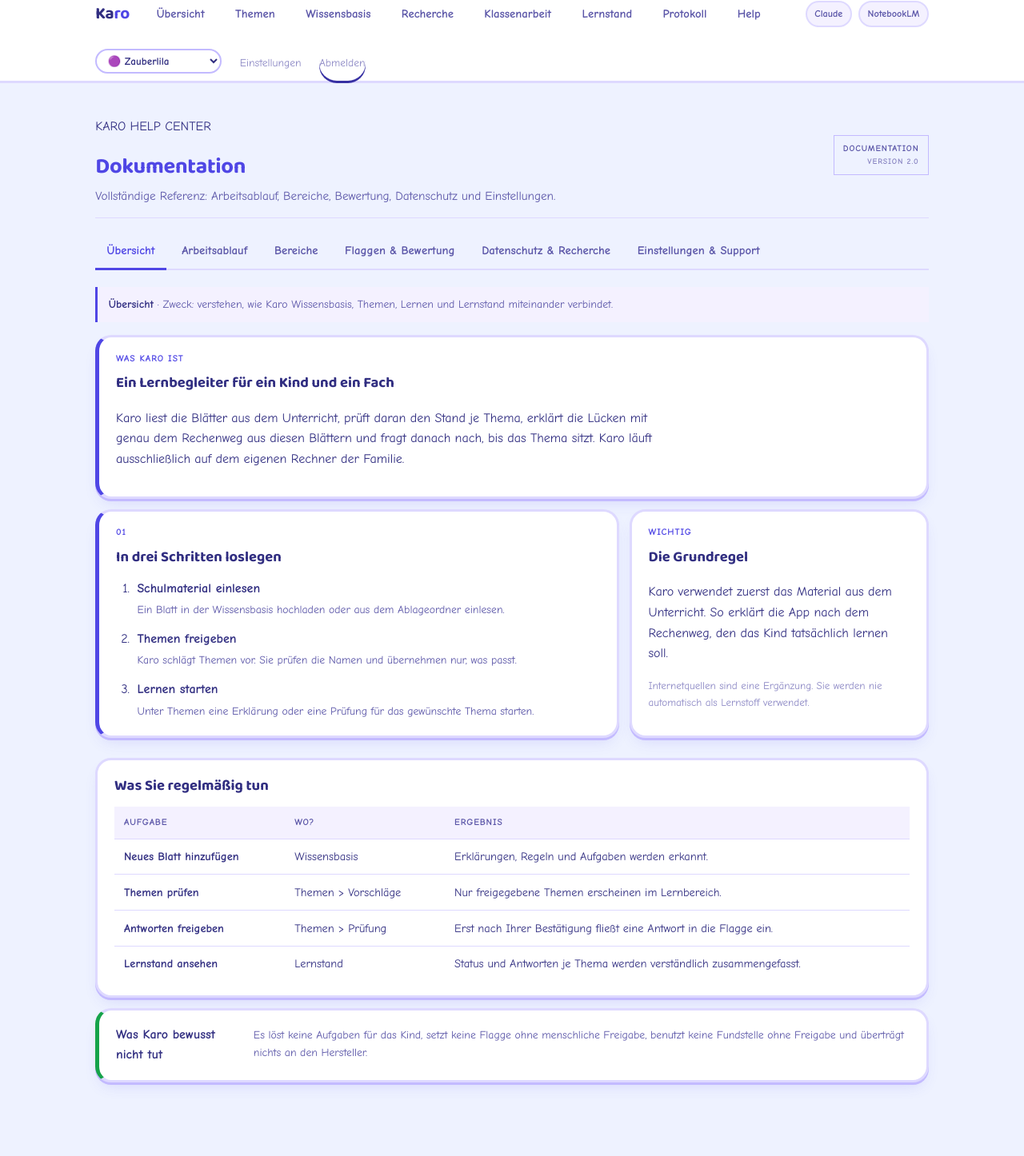
After one commit to Ferid1088/karo, a Python web app: template app/templates/hilfe.html in a window 1280 px wide. The commit adds this page. Shown: the whole page at 80% size. Run offline with Jinja, Linux system fonts and the light colour scheme; the template is opened without the code that fills it, so the values that code supplies are empty.

Commit message:
Add full Help center documentation and wire it into navigation
Rewrites the Hilfe page into a complete, professional reference covering
the workflow, every area of the app, the flag/grading rule, privacy and
research sourcing, and settings/support — replacing the earlier partial
draft. Adds the /hilfe route, nav link, and supporting CSS; bumps the
Claude Code container's max output tokens for longer generations.

Co-Authored-By: Claude Sonnet 5 <noreply@anthropic.com>
Claude-Session: https://claude.ai/code/session_01L5hZaBrXSrNqDz8Rhgggox

```diff
--- a/app/routers/eltern.py
+++ b/app/routers/eltern.py
@@ -261,6 +261,11 @@ def lernstand(request: Request):
                   rule_min_evidenz=cfg.rule_min_evidenz)
 
 
+@router.get("/hilfe", response_class=HTMLResponse)
+def hilfe(request: Request):
+    return render(request, "hilfe.html")
+
+
 @router.post("/export")
 async def export_jetzt(request: Request):
     pfad = await run_in_threadpool(export.nach_freigabe)
--- a/app/static/karo.css
+++ b/app/static/karo.css
@@ -191,6 +191,69 @@ h1 + .sub, h2 + .sub { color: var(--muted); font-size: 0.95rem; margin: 0 0 1rem
 table { width: 100%; border-collapse: collapse; font-size: 0.9rem; }
 .tablewrap { overflow-x: auto; background: var(--surface);
   border: 3px solid var(--border); border-radius: var(--radius); box-shadow: var(--shadow-clay); }
+.hilfe-kopf { display: flex; align-items: center; justify-content: space-between;
+  gap: 1rem; margin-bottom: 1.2rem; }
+.hilfe-kopf h1 { margin-bottom: 0.15rem; }
+.hilfe-kopf .sub { margin-bottom: 0; }
+.help-center-header { padding-bottom: 0.9rem; border-bottom: 1px solid var(--border); }
+.help-doc-label { padding: 0.55rem 0.7rem; border: 1px solid var(--border-firm);
+  color: var(--muted); font-size: 0.68rem; font-weight: 700; letter-spacing: 0.08em;
+  line-height: 1.4; text-align: right; }
+.help-doc-label span { color: var(--faint); font-size: 0.62rem; font-weight: 600; }
+.help-panel-intro { margin: 0 0 1rem; padding: 0.7rem 0.85rem; color: var(--muted);
+  background: var(--surface-2); border-left: 3px solid var(--ink); font-size: 0.86rem; }
+.help-panel-intro strong { color: var(--text); }
+.hilfe-kopf-marke { display: grid; place-items: center; width: 3rem; height: 3rem;
+  border: 3px solid var(--ink); border-radius: 50%; color: var(--ink);
+  font-size: 1.5rem; font-weight: 700; background: var(--ink-soft); }
+.hilfe-grid { display: grid; grid-template-columns: minmax(0, 1.4fr) minmax(260px, 0.8fr);
+  gap: 0.8rem; margin-bottom: 0.8rem; }
+.hilfe-card { margin-bottom: 0.8rem; }
+.hilfe-card h2 { margin-top: 0; font-size: 1.15rem; }
+.hilfe-card p { max-width: 72ch; }
+.hilfe-card-primary { border-left: 5px solid var(--ink); }
+.hilfe-kapitel { display: block; margin-bottom: 0.45rem; color: var(--ink);
+  font-size: 0.72rem; font-weight: 700; letter-spacing: 0.08em; text-transform: uppercase; }
+.hilfe-schritte { display: grid; gap: 0.8rem; padding-left: 1.4rem; margin: 0; }
+.hilfe-schritte li { padding-left: 0.25rem; }
+.hilfe-schritte strong, .hilfe-schritte span { display: block; }
+.hilfe-schritte span { margin-top: 0.18rem; color: var(--muted); font-size: 0.86rem; }
+.hilfe-tabelle th, .hilfe-tabelle td { padding: 0.65rem 0.75rem; }
+.hilfe-tabelle td:first-child { font-weight: 700; color: var(--text); white-space: nowrap; }
+.hilfe-timeline { display: grid; gap: 0.8rem; margin-top: 1rem; }
+.hilfe-timeline > div { display: flex; gap: 0.8rem; align-items: flex-start; }
+.hilfe-timeline b { display: grid; place-items: center; flex: 0 0 1.8rem; height: 1.8rem;
+  border-radius: 50%; background: var(--ink); color: #fff; font-size: 0.8rem; }
+.hilfe-timeline strong, .hilfe-timeline small { display: block; }
+.hilfe-timeline small { margin-top: 0.15rem; color: var(--muted); font-size: 0.86rem; line-height: 1.45; }
+.hilfe-notiz { display: flex; gap: 0.7rem; align-items: baseline; border-left: 5px solid var(--ok); }
+.hilfe-notiz span { color: var(--muted); font-size: 0.86rem; }
+.help-section { margin-bottom: 1rem; padding: 1.15rem 1.2rem; background: var(--surface);
+  border: 1px solid var(--border); border-radius: var(--radius-sm); box-shadow: var(--shadow-clay); }
+.help-section > h2 { margin-top: 0; font-size: 1.15rem; }
+.help-section-heading { display: flex; gap: 0.75rem; align-items: flex-start; margin-bottom: 1rem; }
+.help-section-heading > span { color: var(--ink); font-size: 0.72rem; font-weight: 800; letter-spacing: 0.08em; }
+.help-section-heading h2, .help-section-heading p { margin: 0; }
+.help-section-heading p { margin-top: 0.2rem; color: var(--muted); font-size: 0.86rem; }
+.help-reference { border-top: 1px solid var(--border); }
+.help-reference-row { display: grid; grid-template-columns: minmax(150px, 0.7fr) minmax(220px, 1.4fr) minmax(190px, 1fr);
+  gap: 1rem; padding: 0.75rem 0; border-bottom: 1px solid var(--border); color: var(--muted); font-size: 0.86rem; line-height: 1.45; }
+.help-reference-row strong { color: var(--text); }
+.help-reference-head { color: var(--faint); font-size: 0.7rem; font-weight: 700; letter-spacing: 0.07em; text-transform: uppercase; }
+.help-status-grid { display: grid; grid-template-columns: repeat(4, minmax(0, 1fr)); gap: 0.7rem; }
+.help-status-grid > div { padding: 0.8rem; background: var(--surface-2); border: 1px solid var(--border); border-radius: var(--radius-sm); }
+.help-status-grid p { margin: 0.5rem 0 0; color: var(--muted); font-size: 0.82rem; line-height: 1.4; }
+.help-grid-two { display: grid; grid-template-columns: 1fr 1fr; gap: 0.8rem; }
+.help-compact-list { margin: 0; padding-left: 1.2rem; color: var(--muted); font-size: 0.86rem; line-height: 1.65; }
+@media (max-width: 760px) {
+  .hilfe-grid { grid-template-columns: 1fr; }
+  .hilfe-kopf { align-items: flex-start; }
+  .hilfe-tabelle { min-width: 620px; }
+  .hilfe-notiz { display: block; }
+  .help-reference { overflow-x: auto; }
+  .help-reference-row { min-width: 660px; }
+  .help-grid-two { grid-template-columns: 1fr; }
+}
 .lernstand-kopf { display: flex; align-items: flex-start; justify-content: space-between;
   gap: 1rem; margin-bottom: 1rem; }
 .lernstand-kopf h1 { margin-bottom: 0.15rem; }
--- a/app/templates/base.html
+++ b/app/templates/base.html
@@ -36,6 +36,7 @@
       <a href="/klassenarbeit" class="{{ 'on' if path.startswith('/klassenarbeit') }}">Klassenarbeit</a>
       <a href="/lernstand" class="{{ 'on' if path.startswith('/lernstand') }}">Lernstand</a>
       <a href="/protokoll" class="{{ 'on' if path.startswith('/protokoll') }}">Protokoll</a>
+      <a href="/hilfe" class="{{ 'on' if path.startswith('/hilfe') }}">Help</a>
     </nav>
     <div class="spacer"></div>
     <div class="verbindungen-kopf" id="verbindungen-widget">
--- /dev/null
+++ b/app/templates/hilfe.html
@@ -0,0 +1,256 @@
+{% extends "base.html" %}
+{% block title %}Hilfe – Karo{% endblock %}
+{% block content %}
+<div class="hilfe-kopf help-center-header">
+  <div>
+    <p class="eyebrow">KARO HELP CENTER</p>
+    <h1>Dokumentation</h1>
+    <p class="sub">Vollständige Referenz: Arbeitsablauf, Bereiche, Bewertung, Datenschutz und Einstellungen.</p>
+  </div>
+  <div class="help-doc-label">DOCUMENTATION<br><span>VERSION 2.0</span></div>
+</div>
+
+<div class="tabs" data-tabgroup="hilfe" role="tablist" aria-label="Hilfebereiche">
+  <button type="button" class="tab-btn" data-tab="start">Übersicht</button>
+  <button type="button" class="tab-btn" data-tab="ablauf">Arbeitsablauf</button>
+  <button type="button" class="tab-btn" data-tab="bereiche">Bereiche</button>
+  <button type="button" class="tab-btn" data-tab="flaggen">Flaggen &amp; Bewertung</button>
+  <button type="button" class="tab-btn" data-tab="datenschutz">Datenschutz &amp; Recherche</button>
+  <button type="button" class="tab-btn" data-tab="einstellungen">Einstellungen &amp; Support</button>
+</div>
+
+<div class="tab-panel" data-tabgroup="hilfe" data-tab="start">
+  <p class="help-panel-intro"><strong>Übersicht</strong> · Zweck: verstehen, wie Karo Wissensbasis, Themen, Lernen und Lernstand miteinander verbindet.</p>
+  <section class="card hilfe-card hilfe-card-primary">
+    <span class="hilfe-kapitel">Was Karo ist</span>
+    <h2>Ein Lernbegleiter für ein Kind und ein Fach</h2>
+    <p>Karo liest die Blätter aus dem Unterricht, prüft daran den Stand je Thema, erklärt die Lücken mit genau dem Rechenweg aus diesen Blättern und fragt danach nach, bis das Thema sitzt. Karo läuft ausschließlich auf dem eigenen Rechner der Familie.</p>
+  </section>
+  <div class="hilfe-grid">
+    <section class="card hilfe-card hilfe-card-primary">
+      <span class="hilfe-kapitel">01</span>
+      <h2>In drei Schritten loslegen</h2>
+      <ol class="hilfe-schritte">
+        <li><strong>Schulmaterial einlesen</strong><span>Ein Blatt in der Wissensbasis hochladen oder aus dem Ablageordner einlesen.</span></li>
+        <li><strong>Themen freigeben</strong><span>Karo schlägt Themen vor. Sie prüfen die Namen und übernehmen nur, was passt.</span></li>
+        <li><strong>Lernen starten</strong><span>Unter Themen eine Erklärung oder eine Prüfung für das gewünschte Thema starten.</span></li>
+      </ol>
+    </section>
+    <section class="card hilfe-card">
+      <span class="hilfe-kapitel">Wichtig</span>
+      <h2>Die Grundregel</h2>
+      <p>Karo verwendet zuerst das Material aus dem Unterricht. So erklärt die App nach dem Rechenweg, den das Kind tatsächlich lernen soll.</p>
+      <p class="hint">Internetquellen sind eine Ergänzung. Sie werden nie automatisch als Lernstoff verwendet.</p>
+    </section>
+  </div>
+
+  <section class="card hilfe-card">
+    <h2>Was Sie regelmäßig tun</h2>
+    <table class="hilfe-tabelle">
+      <thead><tr><th>Aufgabe</th><th>Wo?</th><th>Ergebnis</th></tr></thead>
+      <tbody>
+        <tr><td>Neues Blatt hinzufügen</td><td>Wissensbasis</td><td>Erklärungen, Regeln und Aufgaben werden erkannt.</td></tr>
+        <tr><td>Themen prüfen</td><td>Themen &gt; Vorschläge</td><td>Nur freigegebene Themen erscheinen im Lernbereich.</td></tr>
+        <tr><td>Antworten freigeben</td><td>Themen &gt; Prüfung</td><td>Erst nach Ihrer Bestätigung fließt eine Antwort in die Flagge ein.</td></tr>
+        <tr><td>Lernstand ansehen</td><td>Lernstand</td><td>Status und Antworten je Thema werden verständlich zusammengefasst.</td></tr>
+      </tbody>
+    </table>
+  </section>
+
+  <section class="card hilfe-card hilfe-notiz">
+    <strong>Was Karo bewusst nicht tut</strong>
+    <span>Es löst keine Aufgaben für das Kind, setzt keine Flagge ohne menschliche Freigabe, benutzt keine Fundstelle ohne Freigabe und überträgt nichts an den Hersteller.</span>
+  </section>
+</div>
+
+<div class="tab-panel" data-tabgroup="hilfe" data-tab="ablauf">
+  <p class="help-panel-intro"><strong>Arbeitsablauf</strong> · Zweck: nachvollziehen, was Karo in jeder Phase verarbeitet und welche Entscheidung als Nächstes ansteht.</p>
+  <section class="card hilfe-card">
+    <span class="hilfe-kapitel">Der Lernzyklus</span>
+    <h2>Von der Wissensbasis bis zur Klassenarbeit</h2>
+    <div class="hilfe-timeline">
+      <div><b>1</b><span><strong>Wissensbasis</strong><small>Erklär- und Aufgabenblätter werden eingelesen, in Abschnitte zerlegt und durchsuchbar abgelegt. Das ist die Faktenquelle für alles Weitere — Karo erfindet keinen Rechenweg.</small></span></div>
+      <div><b>2</b><span><strong>Themen</strong><small>Karo schlägt aus den Blättern Themen vor, ein Erwachsener gibt sie frei oder legt eigene an.</small></span></div>
+      <div><b>3</b><span><strong>Prüfen</strong><small>Zu jedem Thema erzeugt Karo Fragen — am Bildschirm oder als druckbares Blatt. Das Kind antwortet.</small></span></div>
+      <div><b>4</b><span><strong>Freigabe</strong><small>Nichts wird gespeichert, bevor ein Mensch jede Frage bestätigt, korrigiert oder bewusst übersprungen hat. Diese Freigabe ist nicht abschaltbar.</small></span></div>
+      <div><b>5</b><span><strong>Flagge</strong><small>Aus den freigegebenen Antworten berechnet Karo je Thema eine Flagge — mit einer festen Regel im Code, nicht durch das Sprachmodell.</small></span></div>
+      <div><b>6</b><span><strong>Erklären</strong><small>Zu roten und gelben Themen baut Karo eine Lerneinheit aus den eigenen Blättern (Fakten) und optional Fundstellen aus dem Netz (nur Anregung, nur nach Freigabe).</small></span></div>
+      <div><b>7</b><span><strong>Gegenprüfung</strong><small>Bevor das Kind die Erklärung sieht, prüft Karo sie gegen das Schulmaterial. Widerspricht sie dem dort gelernten Weg, wird sie verworfen und neu geschrieben — nicht angezeigt.</small></span></div>
+      <div><b>8</b><span><strong>Nachfragen im Kreis</strong><small>Nach dem Lernen kommen Verständnisfragen. Sitzt es noch nicht, erklärt Karo eine Stufe einfacher und fragt neu — bis zur eingestellten Höchstzahl an Runden. Danach hilft ein Mensch mehr als eine weitere Erklärung.</small></span></div>
+      <div><b>9</b><span><strong>Klassenarbeit</strong><small>Vorher friert Karo die Einschätzung ein, nachher wird verglichen — die einzige echte Messung, ob das System funktioniert.</small></span></div>
+    </div>
+  </section>
+  <div class="hilfe-grid">
+    <section class="card hilfe-card">
+      <h2>Mehr zum Thema</h2>
+      <p>Damit können Sie eine neue Erklärung anfordern, ohne alte Texte oder Videos zu verlieren. Die neue Erklärung erhält zusätzlichen Kontext und erscheint als neue Einheit.</p>
+    </section>
+    <section class="card hilfe-card">
+      <h2>Wenn etwas nicht passt</h2>
+      <p>Bei einer Unsicherheit startet Karo eine weitere Runde mit einer angepassten Erklärung. Alte Runden bleiben unter <strong>Runden</strong> abrufbar.</p>
+    </section>
+  </div>
+</div>
+
+<div class="tab-panel" data-tabgroup="hilfe" data-tab="bereiche">
+  <p class="help-panel-intro"><strong>Bereiche</strong> · Zweck: schnell den richtigen Ort für eine Aufgabe finden.</p>
+  <section class="card hilfe-card">
+    <h2>Die wichtigsten Bereiche</h2>
+    <table class="hilfe-tabelle bereiche-tabelle">
+      <thead><tr><th>Bereich</th><th>Wofür er da ist</th><th>Typische Aktion</th></tr></thead>
+      <tbody>
+        <tr><td><a href="/">Übersicht</a></td><td>Einstieg mit Kurzüberblick über offene Aufgaben und Status.</td><td>Nächsten Schritt öffnen</td></tr>
+        <tr><td><a href="/wissen">Wissensbasis</a></td><td>Unterrichtsmaterial als Faktengrundlage sammeln und prüfen.</td><td>Blatt hochladen, Abschnitt ansehen</td></tr>
+        <tr><td><a href="/themen">Themen</a></td><td>Themen freigeben, prüfen und Erklärungen starten.</td><td>Vorschlag übernehmen, lernen</td></tr>
+        <tr><td><a href="/recherche">Recherche</a></td><td>Zusätzliche, erlaubte Lernquellen verwalten und Fundstellen freigeben.</td><td>Quelle aktivieren, Fund freigeben</td></tr>
+        <tr><td><a href="/lernstand">Lernstand</a></td><td>Status, Antwortquoten und zeitlichen Verlauf ansehen.</td><td>Verlauf nach Jahr, Monat, Woche oder Tag gruppieren</td></tr>
+        <tr><td><a href="/klassenarbeit">Klassenarbeit</a></td><td>Prüfungen und Themen für einen Termin vorbereiten.</td><td>Arbeit anlegen, Verlauf prüfen</td></tr>
+        <tr><td><a href="/protokoll">Protokoll</a></td><td>Jeden Modellaufruf im Wortlaut einsehen, inklusive geschätzter Kosten.</td><td>Gesendeten Text prüfen, Trefferquote bewerten</td></tr>
+        <tr><td><a href="/setup">Einstellungen</a></td><td>Kind, Fach, Klassenstufe, Ausgabeformate und Verbindungen verwalten.</td><td>Ausgabeformat auswählen</td></tr>
+      </tbody>
+    </table>
+  </section>
+
+  <section class="card hilfe-card">
+    <h2>Drei Ausgabeformen für das Lernmaterial</h2>
+    <p>Die Wahl fällt je Lerneinheit, nicht einmal bei der Einrichtung — vor dem Erzeugen, auf der Themenseite.</p>
+    <table class="hilfe-tabelle">
+      <thead><tr><th>Modus</th><th>Was entsteht</th><th>Voraussetzung</th></tr></thead>
+      <tbody>
+        <tr><td>Folien mit Stimme</td><td>Autarke HTML-Datei: Folien zum Mitlesen, vorgelesen über die Sprachausgabe des Browsers, blättert selbst weiter.</td><td>Keine — Standard</td></tr>
+        <tr><td>Video (MP4)</td><td>Dieselben Folien als Video mit gesprochener Erklärung, offline erzeugt.</td><td>Volle Docker-Variante und einmal geladene Stimme</td></tr>
+        <tr><td>NotebookLM</td><td>Karo lässt ein Google-NotebookLM-Video-Overview erzeugen und legt es als MP4 ab.</td><td>Einmalige Anmeldung mit einem Google-Konto</td></tr>
+      </tbody>
+    </table>
+    <p class="hint">Fällt NotebookLM aus (Sitzung abgelaufen, Google-Oberfläche geändert), weicht Karo automatisch auf Folien mit Stimme aus und vermerkt das in der Lerneinheit.</p>
+  </section>
+</div>
+
+<div class="tab-panel" data-tabgroup="hilfe" data-tab="flaggen">
+  <p class="help-panel-intro"><strong>Flaggen &amp; Bewertung</strong> · Zweck: verstehen, wie Karo den Lernstand je Thema berechnet — der Kern des Produkts.</p>
+  <section class="help-section">
+    <div class="help-section-heading">
+      <span>REGEL</span>
+      <div>
+        <h2>Eine feste Regel im Code, kein Sprachmodell</h2>
+        <p>Die Flagge entscheidet eine reine Funktion anhand der freigegebenen Antworten — niemals eine Einschätzung des Modells.</p>
+      </div>
+    </div>
+    <div class="help-status-grid">
+      <div><span class="pill rot">Lücke (rot)</span><p>2× derselbe Verständnisfehler in den letzten 5 Antworten.</p></div>
+      <div><span class="pill gelb">wackelig (gelb)</span><p>Gemischtes Bild — der Normalzustand beim Lernen.</p></div>
+      <div><span class="pill gruen">sitzt (grün)</span><p>Die letzten 2 Übungstage vollständig fehlerfrei <strong>und</strong> insgesamt mindestens 3 richtige Antworten.</p></div>
+      <div><span class="pill" style="background:var(--surface-2); color:var(--faint); border:1px solid var(--border)">noch nicht geprüft (weiß)</span><p>Weniger als 2 verwertbare Antworten.</p></div>
+    </div>
+  </section>
+
+  <div class="hilfe-grid">
+    <section class="card hilfe-card hilfe-card-primary">
+      <span class="hilfe-kapitel">Warum in Tagen</span>
+      <h2>Gerechnet wird in Übungstagen, nicht in Zeilen</h2>
+      <p>Ein Blatt liefert fünf bis zehn Antworten am selben Tag — eine zeilenbasierte Regel wäre nie erreichbar. Wer direkt nach der Erklärung dieselben Aufgaben löst, hat sich die Erklärung gemerkt, nicht das Thema gelernt.</p>
+      <p class="hint">Rechenfehler und Flüchtigkeit lösen nie eine Lücke aus — nur derselbe Verständnisfehler, zweimal.</p>
+    </section>
+    <section class="card hilfe-card">
+      <h2>Einstellbar, aber nicht durchs Modell</h2>
+      <p>Alle Schwellen stehen in den Einstellungen. Nach dem Speichern berechnet Karo alle Flaggen sofort neu.</p>
+    </section>
+  </div>
+
+  <section class="card hilfe-card hilfe-notiz">
+    <strong>Warum die Freigabe nicht abschaltbar ist</strong>
+    <span>Wie gut Handschrift erkannt wird, ist die entscheidende Unbekannte. Ohne menschliche Freigabe jeder Antwort gäbe es keine verlässliche Rückmeldung, ob eine Flagge stimmt — die Freigabe ist deshalb die eigentliche Qualitätskontrolle, nicht nur eine Formalie.</span>
+  </section>
+</div>
+
+<div class="tab-panel" data-tabgroup="hilfe" data-tab="datenschutz">
+  <p class="help-panel-intro"><strong>Datenschutz &amp; Recherche</strong> · Zweck: genau wissen, was Karo an das Sprachmodell sendet und was nicht.</p>
+  <div class="hilfe-grid">
+    <section class="card hilfe-card">
+      <h2>Was an Anthropic geht</h2>
+      <ul class="help-compact-list">
+        <li>Das Bild des Blattes, zugeschnitten und verkleinert</li>
+        <li>Klassenstufe, Fach und Thema</li>
+        <li>Der abgelesene Text der Blätter und die Antworten des Kindes im Wortlaut</li>
+        <li>Die Themenliste und, für den Lernplan, die Flaggen samt Fehlerzahlen</li>
+      </ul>
+    </section>
+    <section class="card hilfe-card hilfe-card-primary">
+      <span class="hilfe-kapitel">Nicht übertragen</span>
+      <h2>Name, Schule, Geburtsdatum, Lehrkraft</h2>
+      <p>Soweit Karo sie erkennt. Der eingetragene Vorname wird nur lokal gespeichert und dient genau dazu: Karo entfernt ihn aus allem, was hinausgeht — dazu Kopfzeilenmuster wie „Name:“ und Klassenangaben, Schul- und Lehrkraftangaben, Geburtsdaten, E-Mail-Adressen und Telefonnummern.</p>
+      <p class="hint">Was Karo nicht garantieren kann: einen Namen außerhalb des abgeschnittenen Randes — in einer Fußzeile, auf einem Stempel oder mitten in einer Textaufgabe. Unter <a href="/protokoll">Protokoll</a> sehen Sie zu jedem Aufruf den gesendeten Text im Wortlaut; das gesendete Bild sehen Sie je Blatt auf der Freigabeseite.</p>
+    </section>
+  </div>
+
+  <section class="card hilfe-card">
+    <h2>Wo die Daten liegen</h2>
+    <p>Datenbank, Wissensbasis, Lernmaterial, Protokolle und Zugangsdaten liegen ausschließlich im Docker-Volume auf Ihrem Rechner. Karo hat keinen eigenen Server, keine Telemetrie und keinen Konto-Zwang. Für die private Nutzung in der eigenen Familie greift die Haushaltsausnahme der DSGVO.</p>
+  </section>
+
+  <section class="card hilfe-card">
+    <h2>Recherche: was Karo im Netz sucht</h2>
+    <p>Zwei Quellen gehen in eine Erklärung ein — die eigenen Blätter und, wenn erlaubt, Fundstellen aus dem Netz. Für die Fundstellen gelten drei Regeln:</p>
+    <ol class="hilfe-schritte">
+      <li><strong>Feste Quellenliste</strong><span>Gesucht wird nur auf ausgewählten Seiten für deutschen Schulunterricht und bekannten Schulkanälen bei YouTube. Die Liste zu erweitern ist eine bewusste Codeänderung.</span></li>
+      <li><strong>Freigabe</strong><span>Kein Fund wird automatisch benutzt. Er erscheint unter Recherche als Vorschlag, ein Erwachsener hakt ihn ab.</span></li>
+      <li><strong>Anregung, keine Faktenquelle</strong><span>Auch ein freigegebener Fund geht nur als Titel in die Erklärung ein. Die Fakten kommen aus dem Schulmaterial.</span></li>
+    </ol>
+    <p class="hint">Ohne Recherche funktioniert Karo vollständig — unter Einstellungen &gt; Lernverhalten abschaltbar.</p>
+  </section>
+</div>
+
+<div class="tab-panel" data-tabgroup="hilfe" data-tab="einstellungen">
+  <p class="help-panel-intro"><strong>Einstellungen &amp; Support</strong> · Zweck: Verbindungen, Ausgabeformate, Sicherungen und lokale Daten sicher verwalten.</p>
+  <div class="hilfe-grid">
+    <section class="card hilfe-card">
+      <h2>Claude und NotebookLM</h2>
+      <p>Die Anzeigen oben zeigen den aktuellen Verbindungsstatus. Grün bedeutet verbunden, rot bedeutet nicht verfügbar.</p>
+      <table class="hilfe-tabelle">
+        <thead><tr><th>Verbindung</th><th>Wofür sie gebraucht wird</th><th>Wo ändern?</th></tr></thead>
+        <tbody>
+          <tr><td>Claude</td><td>Erklärungen, Themenvorschläge und Prüfungen.</td><td><a href="/setup#claude-verbindung">Einstellungen</a></td></tr>
+          <tr><td>NotebookLM</td><td>Optionales Videoformat.</td><td><a href="/setup#notebooklm-verbindung">Einstellungen</a></td></tr>
+        </tbody>
+      </table>
+      <p class="hint">Läuft die NotebookLM-Sitzung ab, meldet Karo das auf der Einstellungsseite — „Jetzt anmelden“ reicht dann erneut, direkt im Browser, ohne Terminal.</p>
+    </section>
+    <section class="card hilfe-card">
+      <h2>Weitere Einstellungsbereiche</h2>
+      <table class="hilfe-tabelle">
+        <tbody>
+          <tr><td><a href="/setup#ausgabe">Ausgabeformat</a></td><td>Voreinstellung für neue Lerneinheiten.</td></tr>
+          <tr><td><a href="/setup#lernverhalten">Lernverhalten</a></td><td>Max. Runden pro Thema, Recherche an/aus.</td></tr>
+          <tr><td><a href="/setup#blaetter">Schulblätter &amp; Speicher</a></td><td>Drive-Ordner, Kopfrand-Beschnitt.</td></tr>
+          <tr><td><a href="/setup#passwort">Passwort</a></td><td>Zugang zu dieser Karo-Instanz.</td></tr>
+        </tbody>
+      </table>
+    </section>
+  </div>
+
+  <section class="card hilfe-card">
+    <h2>Lokale Daten &amp; Zugangsdaten</h2>
+    <p>Zugangsdaten liegen ausschließlich in <code>/data/config.json</code> im Docker-Volume, mit Dateirechten <code>0600</code> — nicht im Image, nicht im Quellcode, nicht in Git. Ein Formatter schwärzt Schlüssel- und Tokenmuster in den Protokollen, bevor eine Zeile geschrieben wird.</p>
+    <p class="hint">Zugang wechseln oder löschen: Einstellungen → „Zugangsdaten löschen und neu eingeben“. Personenbezogene Angaben werden vor Modellaufrufen soweit möglich geschwärzt — teilen Sie die lokalen Datenordner nicht ungeschützt.</p>
+  </section>
+
+  <section class="card hilfe-card">
+    <h2>Sicherung &amp; Wiederherstellung</h2>
+    <p>Auf dem Rechner, auf dem Karo läuft, im Terminal:</p>
+    <table class="hilfe-tabelle">
+      <thead><tr><th>Befehl</th><th>Wirkung</th></tr></thead>
+      <tbody>
+        <tr><td><code>make backup</code></td><td>Sichert nach <code>./sicherung/</code>, ohne Zugangsdaten.</td></tr>
+        <tr><td><code>make backup-alles</code></td><td>Sichert alles, inklusive API-Schlüssel/Token.</td></tr>
+        <tr><td><code>make restore ARCHIV=…</code></td><td>Stellt einen Schnappschuss wieder her.</td></tr>
+      </tbody>
+    </table>
+    <p class="hint">Nach einer Wiederherstellung fragt Karo die Zugangsdaten erneut ab, falls nicht mit gesichert. Testen Sie die Wiederherstellung einmal, solange nichts kaputt ist.</p>
+  </section>
+
+  <section class="card hilfe-card hilfe-notiz">
+    <strong>Bei einem Fehler</strong>
+    <span>Prüfen Sie zuerst den roten Status oben, öffnen Sie die Einstellungen und laden Sie die betroffene Seite anschließend neu. Bereits gespeicherte Lernrunden bleiben erhalten. Bei einer abgelaufenen NotebookLM-Sitzung genügt eine erneute Anmeldung; bei einem ausgeschöpften Abo-Kontingent arbeitet Karo den Vorgang später automatisch erneut ab.</span>
+  </section>
+</div>
+{% endblock %}
--- a/docker-compose.yml
+++ b/docker-compose.yml
@@ -43,7 +43,7 @@ services:
       - KARO_LOG_LEVEL=INFO
       - KARO_DRIVE_PATH=${KARO_DRIVE_PATH:-}
       - TZ=Europe/Berlin
-      - CLAUDE_CODE_MAX_OUTPUT_TOKENS=4096
+      - CLAUDE_CODE_MAX_OUTPUT_TOKENS=32000
 
     restart: unless-stopped
 
```
Also changed, not shown: tests/test_ui.py (+14 -0 lines).
